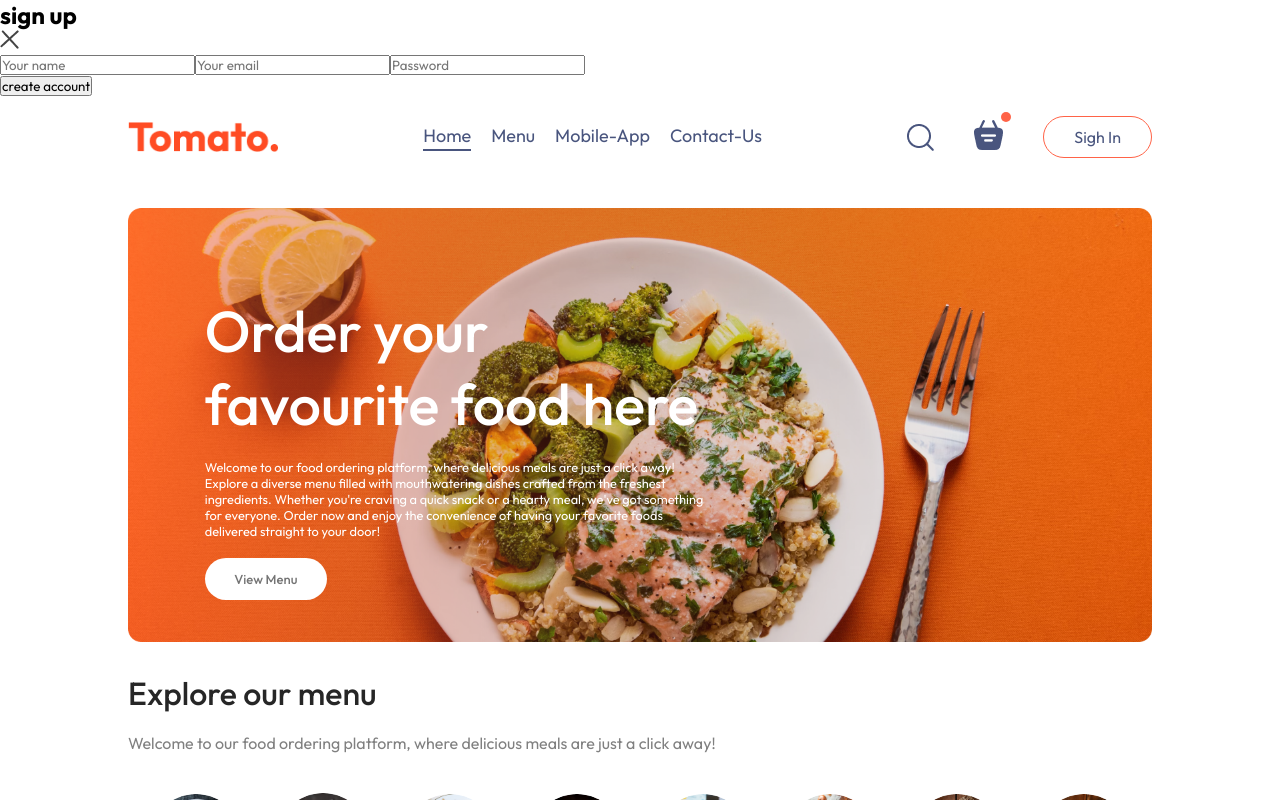
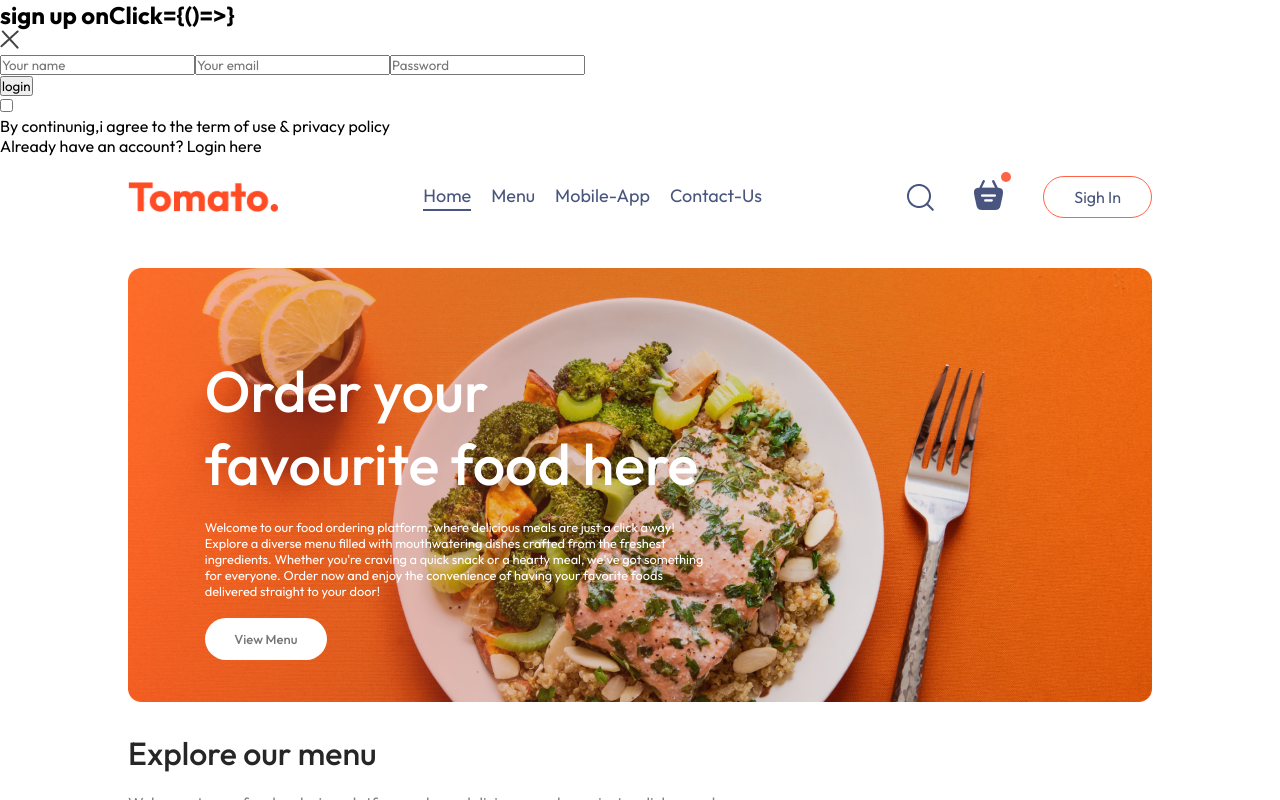
Before and after one commit to SadeshWijekoon/Food-ordering-fullstack-website, a React (Vite) app in the folder frontend/: page / in a window 1280 px wide. Both pictures are taken after a click on the button "Sigh In". Shown: the top 800 px of the page. Built offline with nearby package versions, Linux system fonts and the light colour scheme.

Commit message:
create the login pop up

```diff
--- a/frontend/src/compontes/Login Popup/LoginPopUp.jsx
+++ b/frontend/src/compontes/Login Popup/LoginPopUp.jsx
@@ -3,7 +3,7 @@ import'./LoginPopUp.css'
 import { assets } from '../../assets/assets';
 
 const LoginPopUp = ({setShowLogin}) => {
- const  [currentState,setCurrentState] =useState("sign up")
+ const  [currentState,setCurrentState] =useState("sign up onClick={()=>}")
 
   return (
     <div className='login-popup'>
@@ -13,11 +13,19 @@ const LoginPopUp = ({setShowLogin}) => {
           <img onClick={()=>setShowLogin(false)} src={assets.cross_icon}></img>
         </div>
         <div className="login-pop-int">
-          <input type='text' placeholder='Your name' required></input>
+          {currentState==='login'?<></>:<input type='text' placeholder='Your name' required></input>}
           <input type='email' placeholder='Your email' required></input>
           <input type='password' placeholder='Password' required></input>
         </div>
         <button>{currentState==='sign up'?'create account':'login'}</button>
+        <div className='log-pop-con'>
+          <input type='checkbox' required/>
+          <p>By continunig,i agree to the term of use & privacy policy</p>
+        </div>
+        {currentState==='login'?<p>Create a new account? <span onClick={()=>setCurrentState('sigh up')}>Click here</span></p>:
+        <p>Already have an account? <span onClick={()=>setCurrentState('login')}>Login here</span></p>}
+
+
       </form>
     </div>
   )
```
